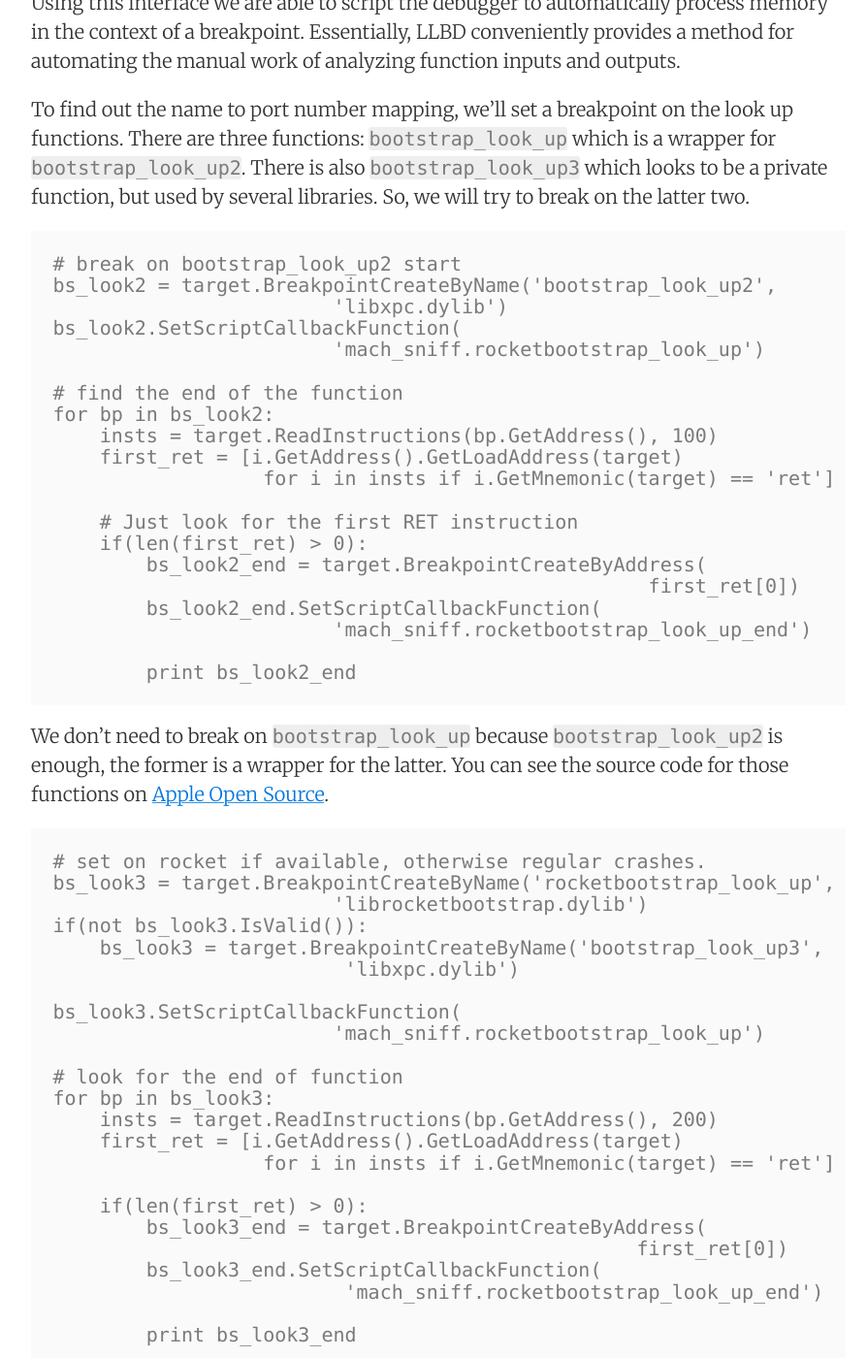
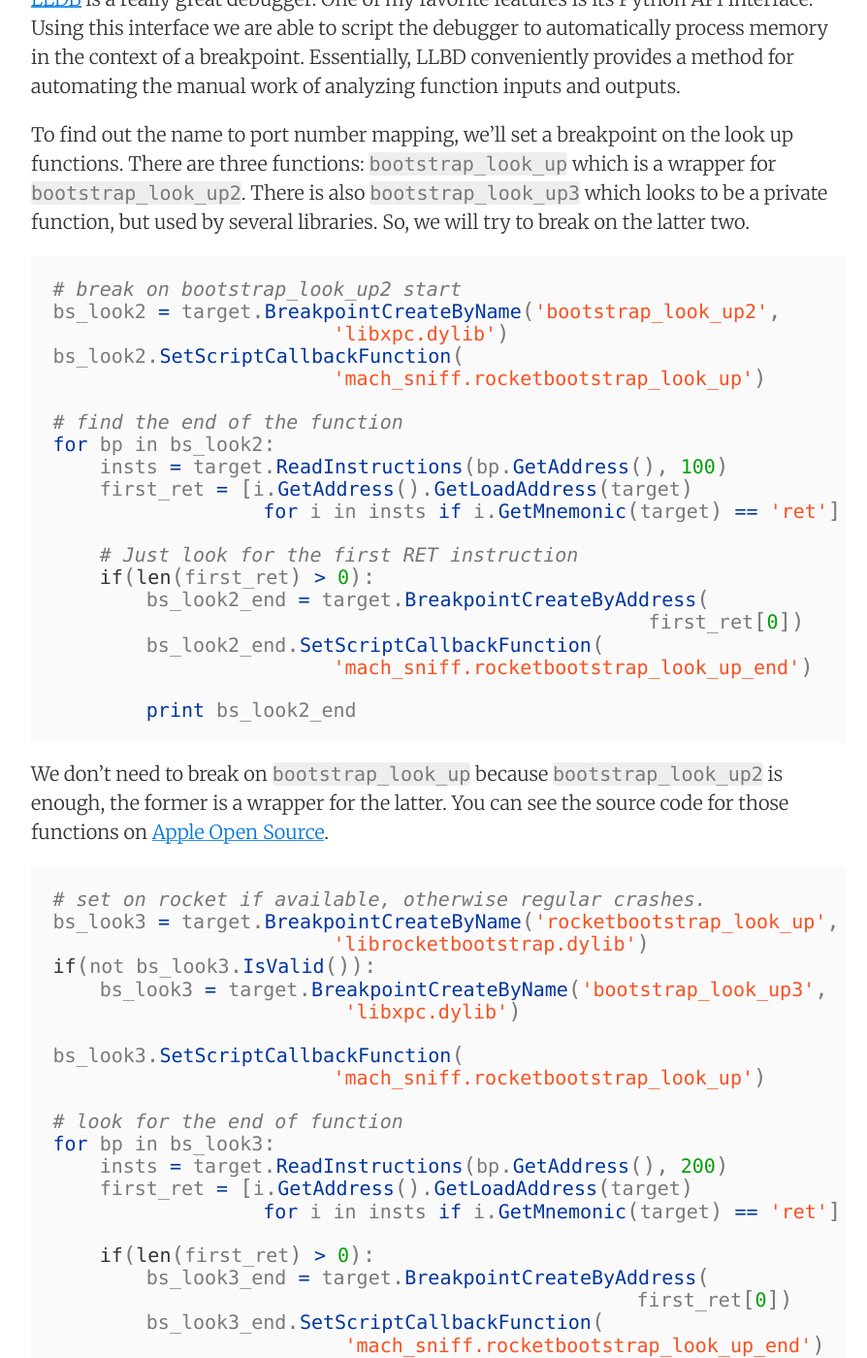
Before and after one commit to nologic/blog, a Jekyll site: the page built from _posts/2016-08-23-lost-touch.md, in a window 1280 px wide and 1400 px high, scrolled down 5668 px. Shown: the whole window at 97% size, without its empty margins (188-1082 px from the left). Built offline with Jekyll 4.4.1, drawn with Linux system fonts in a browser that asks for light colours; nearby versions of some CDN libraries; some of the changed text lies outside the part shown.

Commit message:
syntax marker

````diff
--- a/_posts/2016-08-23-lost-touch.md
+++ b/_posts/2016-08-23-lost-touch.md
@@ -55,7 +55,7 @@ Super simple messages! Just 16 bytes long. As we mentioned earlier, each call to
 
 The message processing pattern is very simple, [SimulateTouch.mm](https://github.com/iolate/SimulateTouch/blob/master/SimulateTouch.mm):
 
-```Objective-C
+```objective_c
 static CFDataRef messageCallBack(CFMessagePortRef local,
                                  SInt32 msgid,
                                  CFDataRef cfData,
@@ -128,7 +128,7 @@ I prefer minimally intrusive methods of introspection. For that reason I've chos
 
 To find out the name to port number mapping, we'll set a breakpoint on the look up functions. There are three functions: `bootstrap_look_up` which is a wrapper for `bootstrap_look_up2`. There is also `bootstrap_look_up3` which looks to be a private function, but used by several libraries. So, we will try to break on the latter two.
 
-``` Python
+``` python
 # break on bootstrap_look_up2 start
 bs_look2 = target.BreakpointCreateByName('bootstrap_look_up2',
                         'libxpc.dylib')
@@ -153,7 +153,7 @@ for bp in bs_look2:
 
 We don't need to break on `bootstrap_look_up` because `bootstrap_look_up2` is enough, the former is a wrapper for the latter. You can see the source code for those functions on [Apple Open Source](http://opensource.apple.com//source/launchd/launchd-328/launchd/src/libbootstrap.c).
 
-```Python
+``` python
 # set on rocket if available, otherwise regular crashes.
 bs_look3 = target.BreakpointCreateByName('rocketbootstrap_look_up',
                         'librocketbootstrap.dylib')
````
